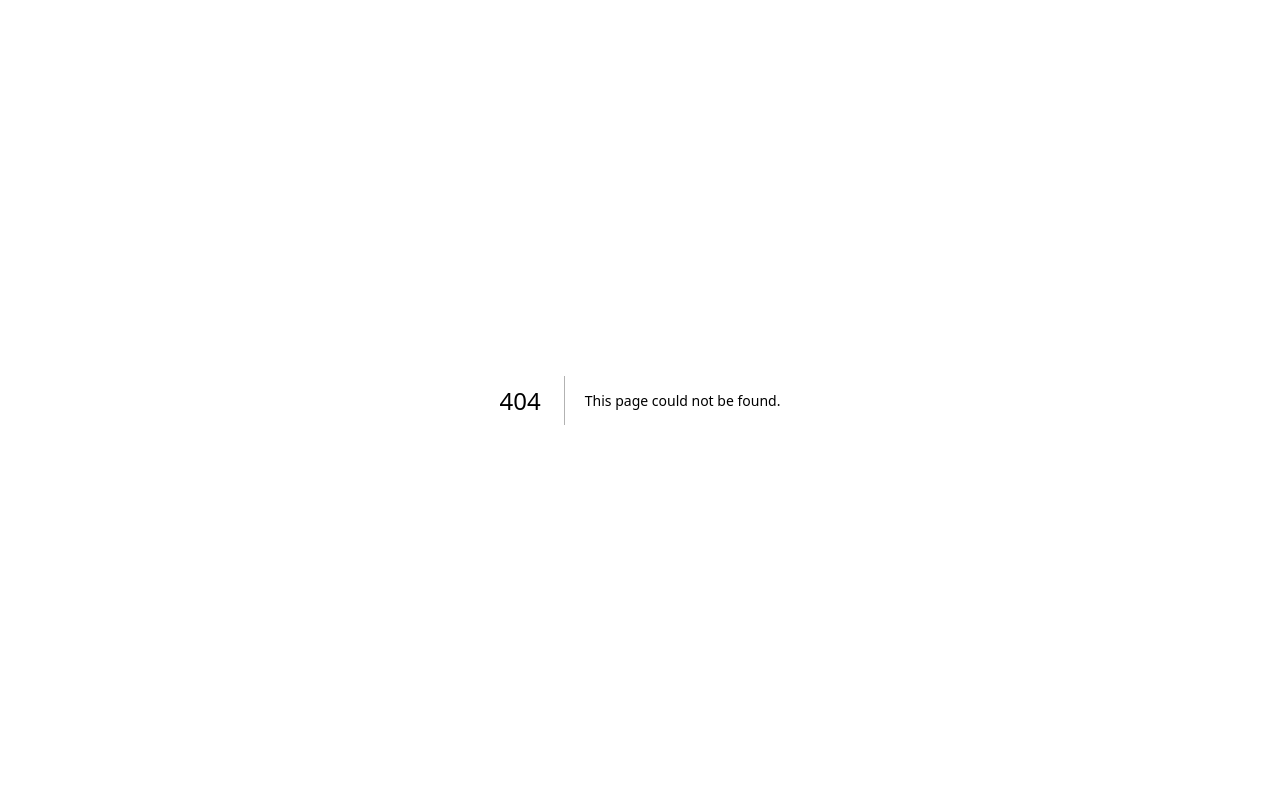
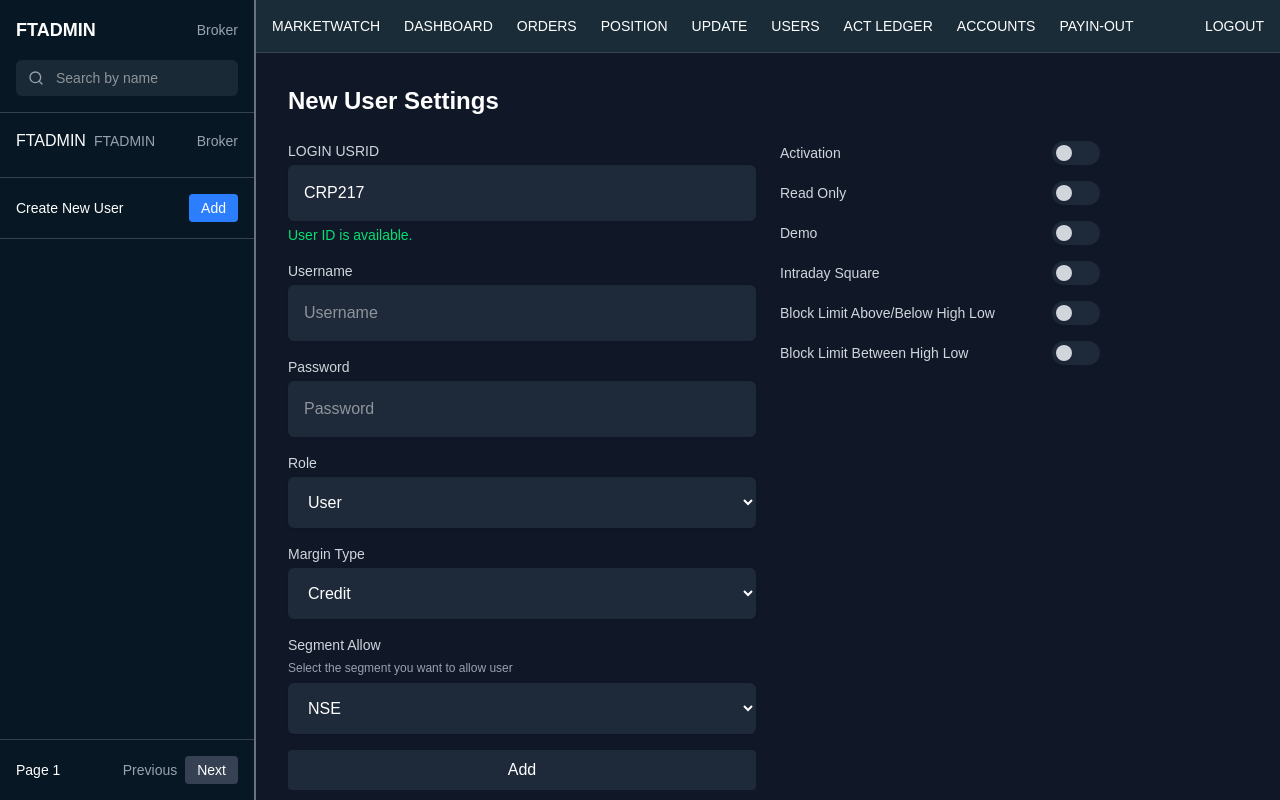
Before and after one commit to masum-abrar/Nex-Trade, a Next.js app: page /create-user in a window 1280 px wide. Before the commit this address had no page. Built offline with nearby package versions, Linux system fonts and the light colour scheme.

Commit message:
create user page added

```diff
--- /dev/null
+++ b/src/app/(Broker-Pages)/create-user/page.jsx
@@ -0,0 +1,200 @@
+'use client'
+import Navbar from '@/app/Components/Navbar';
+import Sidebar from '@/app/Components/Sidebar';
+import React, { useState } from 'react';
+
+const ToggleSwitch = ({ label }) => {
+  const [enabled, setEnabled] = useState(false);
+  return (
+    <div className="flex items-center justify-between w-full max-w-xs">
+      <span className="text-gray-300 text-sm">{label}</span>
+      <button
+        className={`relative w-12 h-6 flex items-center bg-gray-800 rounded-full p-1 transition ${
+          enabled ? 'bg-indigo-600' : 'bg-gray-700'
+        }`}
+        onClick={() => setEnabled(!enabled)}
+      >
+        <div
+          className={`w-4 h-4 bg-gray-300 rounded-full shadow-md transform transition ${
+            enabled ? 'translate-x-6' : 'translate-x-0'
+          }`}
+        ></div>
+      </button>
+    </div>
+  );
+};
+
+const Page = () => {
+  return (
+    <div className="flex h-screen bg-gray-900 text-white">
+      <Sidebar />
+      <div className="flex-1 overflow-y-auto">
+        <Navbar />
+        <div className="p-8">
+          <h2 className="text-2xl font-semibold mb-6">New User Settings</h2>
+          <div className="grid grid-cols-1 md:grid-cols-2 gap-6">
+            {/* Left Column */}
+            <div className="space-y-4">
+              <div>
+                <label className="block text-sm font-medium text-gray-300">LOGIN USRID</label>
+                <input
+                  type="text"
+                  value="CRP217"
+                  className="mt-1 p-4 block w-full rounded-md border-gray-700 bg-gray-800 text-white shadow-sm focus:border-indigo-500 focus:ring-indigo-500"
+                  readOnly
+                />
+                <p className="mt-1 text-sm text-green-400">User ID is available.</p>
+              </div>
+              <div>
+                <label className="block text-sm font-medium text-gray-300 ">Username</label>
+                <input
+                  type="text"
+                  placeholder="Username"
+                  className="mt-1 p-4 block w-full rounded-md border-gray-700 bg-gray-800 text-white shadow-sm focus:border-indigo-500 focus:ring-indigo-500"
+                />
+              </div>
+              <div>
+                <label className="block text-sm font-medium text-gray-300">Password</label>
+                <input
+                  type="password"
+                  placeholder="Password"
+                  className="mt-1 p-4 block w-full rounded-md border-gray-700 bg-gray-800 text-white shadow-sm focus:border-indigo-500 focus:ring-indigo-500"
+                />
+              </div>
+              <div>
+                <label className="block text-sm font-medium text-gray-300">Role</label>
+                <select className="mt-1 p-4 block w-full rounded-md border-gray-700 bg-gray-800 text-white shadow-sm focus:border-indigo-500 focus:ring-indigo-500">
+                  <option>User</option>
+                  <option>Sub-Broker</option>
+                </select>
+              </div>
+              <div>
+                <label className="block text-sm font-medium text-gray-300">Margin Type</label>
+                <select className="mt-1 p-4 block w-full rounded-md border-gray-700 bg-gray-800 text-white shadow-sm focus:border-indigo-500 focus:ring-indigo-500">
+                  <option>Credit</option>
+                  <option>Exposure</option>
+                </select>
+              </div>
+              <div>
+                <label className="block text-sm font-medium text-gray-300">Segment Allow</label>
+                <span className='text-xs text-gray-400'>Select the segment you want to allow user</span>
+                <select className="mt-1 p-4 block w-full rounded-md border-gray-700 bg-gray-800 text-white shadow-sm focus:border-indigo-500 focus:ring-indigo-500">
+                  <option>NSE</option>
+                  <option>MCX</option>
+                  <option>CRYPTO</option>
+                  <option>FOREX</option>
+                </select>
+              </div>
+              <div>
+                <button className='w-full bg-gray-800 py-2 px-4 rounded'>Add</button>
+              </div>
+              <div>
+                <label className="block text-sm font-medium text-gray-300">Intraday Square</label>
+                <span className='text-xs text-gray-400'>Making it "true" will close user's position at 3:29PM at bid/ask
+                </span>
+                <select className="mt-1 p-4 block w-full rounded-md border-gray-700 bg-gray-800 text-white shadow-sm focus:border-indigo-500 focus:ring-indigo-500">
+                  <option>True</option>
+                  <option>False</option>
+
+                </select>
+              </div>
+              <div>
+  <label className="block text-sm font-medium text-gray-300">
+    Ledger Balance Close (%) (ninety)
+  </label>
+  <span className="text-xs text-gray-400">
+    Input in %, e.g., 90. The system will close all user's positions when the loss reaches 90% of the user's ledger balance.
+  </span>
+  <input
+    type="number"
+    min="0"
+    max="100"
+    placeholder="90"
+    className="mt-1 p-4 block w-full rounded-md border-gray-700 bg-gray-800 text-white shadow-sm focus:border-indigo-500 focus:ring-indigo-500"
+  />
+</div>
+
+<div>
+  <label className="block text-sm font-medium text-gray-300">
+  Profit Trade Hold Min Seconds ( ninety )
+  </label>
+  <input
+    type="number"
+    min="0"
+    max="100"
+    placeholder="0"
+    className="mt-1 p-4 block w-full rounded-md border-gray-700 bg-gray-800 text-white shadow-sm focus:border-indigo-500 focus:ring-indigo-500"
+  />
+</div>
+<div>
+  <label className="block text-sm font-medium text-gray-300">
+  Loss Trade Hold Min Seconds ( ninety )
+  </label>
+  <input
+    type="number"
+    min="0"
+    max="100"
+    placeholder="Ledger Blance Close"
+    className="mt-1 p-4 block w-full rounded-md border-gray-700 bg-gray-800 text-white shadow-sm focus:border-indigo-500 focus:ring-indigo-500"
+  />
+</div>
+<div className="flex flex-col space-y-2">
+  {[
+    "Show MCX",
+    "Show MCXOPTBUY",
+    "Show MCXOPTSELL",
+    "Show MCXOPT",
+    "Show NSE",
+    "Show IDXNSE",
+    "Show IDXOPTBUY",
+    "Show IDXOPTSELL",
+    "Show IDXOPT",
+    "Show STKOPTBUY",
+    "Show STKOPTSELL",
+    "Show STKOPT",
+    "Show STKNSE",
+    "Show STKEQ",
+    "Show BSEOPTBUY",
+    "Show BSEOPTSELL",
+    "Show BSEOPT",
+    "Show IDXBSE",
+    "Show CRYPTO",
+    "Show FOREX",
+    "Show COMEX",
+    "Show GLOBALINDEX",
+    "Submit",
+  ].map((text) => (
+    <button
+      key={text}
+      className="w-[50%] bg-gray-800 hover:bg-gray-600 text-white font-semibold py-2 px-4 rounded"
+    >
+      {text}
+    </button>
+  ))}
+</div>
+
+
+
+            </div>
+
+            {/* Right Column with Toggle Switches */}
+            <div className="space-y-4">
+              {[
+                'Activation',
+                'Read Only',
+                'Demo',
+                'Intraday Square',
+                'Block Limit Above/Below High Low',
+                'Block Limit Between High Low',
+              ].map((label) => (
+                <ToggleSwitch key={label} label={label} />
+              ))}
+            </div>
+          </div>
+        </div>
+      </div>
+    </div>
+  );
+};
+
+export default Page;
--- a/src/app/(Broker-Pages)/dashboard/page.jsx
+++ b/src/app/(Broker-Pages)/dashboard/page.jsx
@@ -10,9 +10,9 @@ const HomePage = () => {
     const [toDate, setToDate] = useState("");
 
   return (
-    <div className="flex  ">
+    <div className="flex h-screen  ">
       <Sidebar />
-      <div className="flex-1">
+      <div className="flex-1 overflow-y-auto">
         <Navbar />
 
         <div className="flex flex-col">
```
